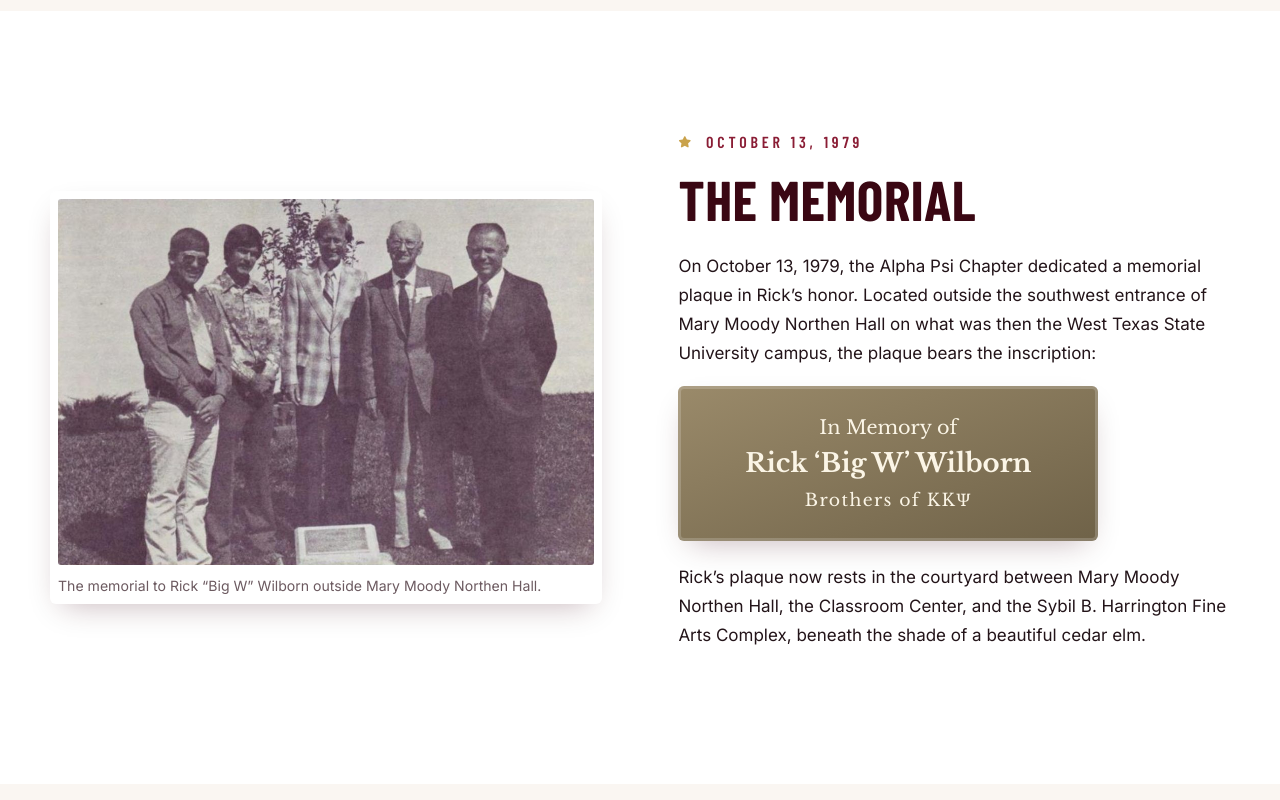
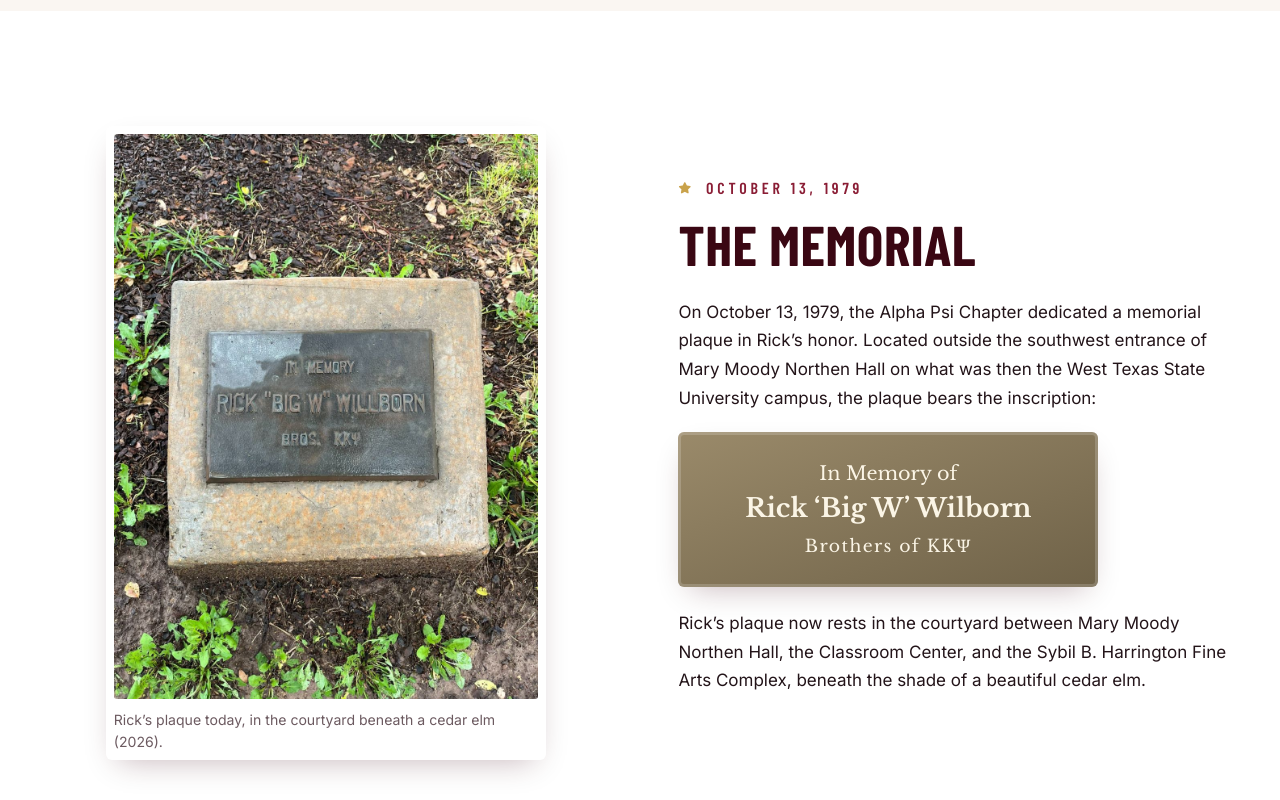
Before and after one commit to alphapsiaa-ui/alphapsiaa-ui.github.io, a plain HTML site: page wilborn.html in a window 1280 px wide. Shown: the part 1020-1820 px from the top of the page. Drawn offline with nearby package versions, Linux system fonts and the light colour scheme.

Commit message:
Rick page: new 2026 photo of the plaque in its courtyard spot
Co-Authored-By: Claude Opus 5.5 <noreply@anthropic.com>

```diff
--- a/wilborn.html
+++ b/wilborn.html
@@ -69,9 +69,9 @@
 
 		<section class="section bg-paper">
 			<div class="wrap split">
-				<figure class="photo framed tilt-l reveal" data-lightbox="images/rick-big-w-willborn.jpg" data-caption="The memorial to Rick &quot;Big W&quot; Wilborn outside Mary Moody Northen Hall">
-					<img src="images/rick-big-w-willborn.jpg" alt="Five men standing behind the memorial plaque for Rick Wilborn on the lawn" width="1057" height="722" loading="lazy">
-					<figcaption>The memorial to Rick &ldquo;Big W&rdquo; Wilborn outside Mary Moody Northen Hall.</figcaption>
+				<figure class="photo framed tilt-l reveal" style="max-width:440px;justify-self:center" data-lightbox="images/rick-plaque-2026.jpg" data-caption="Rick&rsquo;s plaque today, in the courtyard beneath a cedar elm (2026)">
+					<img src="images/rick-plaque-2026.jpg" alt="The bronze plaque reading In Memory, Rick Big W Willborn, Bros. KKΨ, set in a concrete block among grass and leaves" width="1050" height="1400" loading="lazy">
+					<figcaption>Rick&rsquo;s plaque today, in the courtyard beneath a cedar elm (2026).</figcaption>
 				</figure>
 				<div class="reveal" style="--d:.1s">
 					<p class="eyebrow">October 13, 1979</p>
```
Also changed, not shown: images/rick-plaque-2026.jpg (added).
